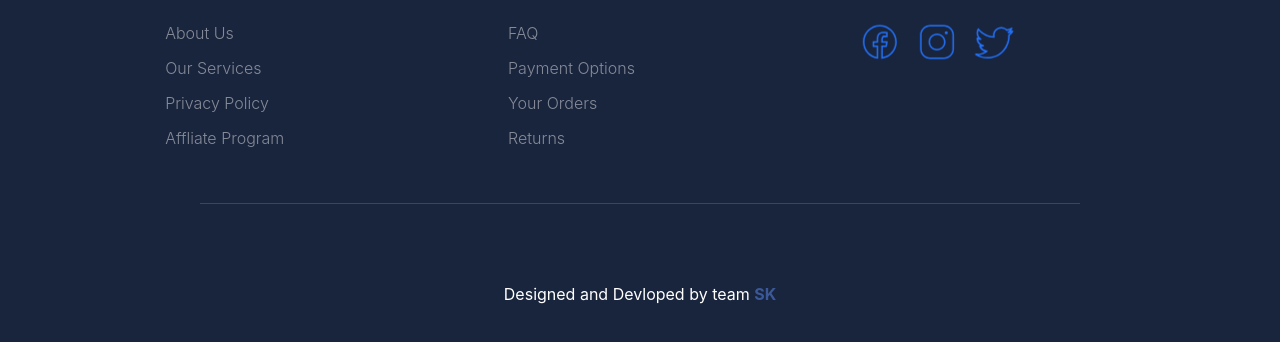
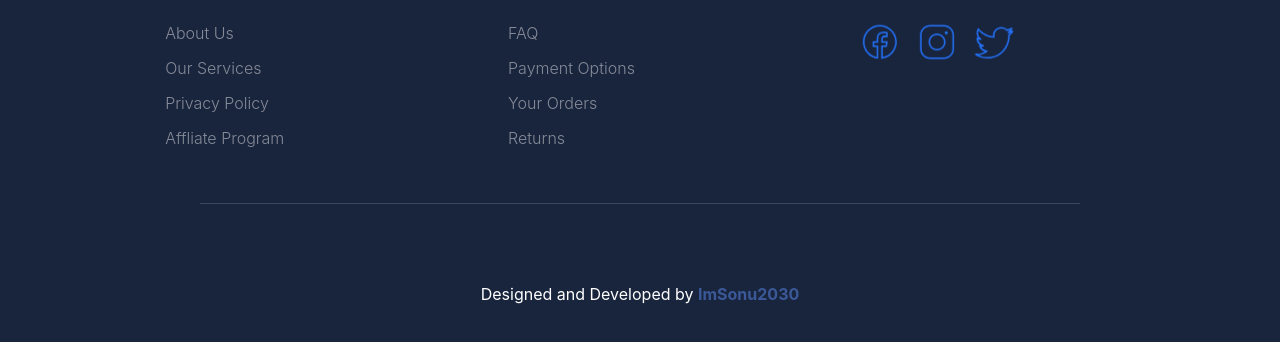
Before and after one commit to ImSonu2030/Blockchain-Technology-webdesign-FrontedOnly, a plain HTML site: page index.html in a window 1280 px wide. Shown: the part 1574-1916 px from the top of the page. Drawn offline with nearby package versions, Linux system fonts and the light colour scheme; no server answers; a script that the page names is missing.

Commit message:
Update index.html

```diff
--- a/index.html
+++ b/index.html
@@ -177,7 +177,7 @@
 
         </div>
         <div class="footer-bottom">
-            <p>Designed and Devloped by team <a href="#">SK</a></p>
+            <p>Designed and Developed by <a href="https://github.com/ImSonu2030"><b>ImSonu2030</b></a></p>
         </div>
     </footer>
 
```
